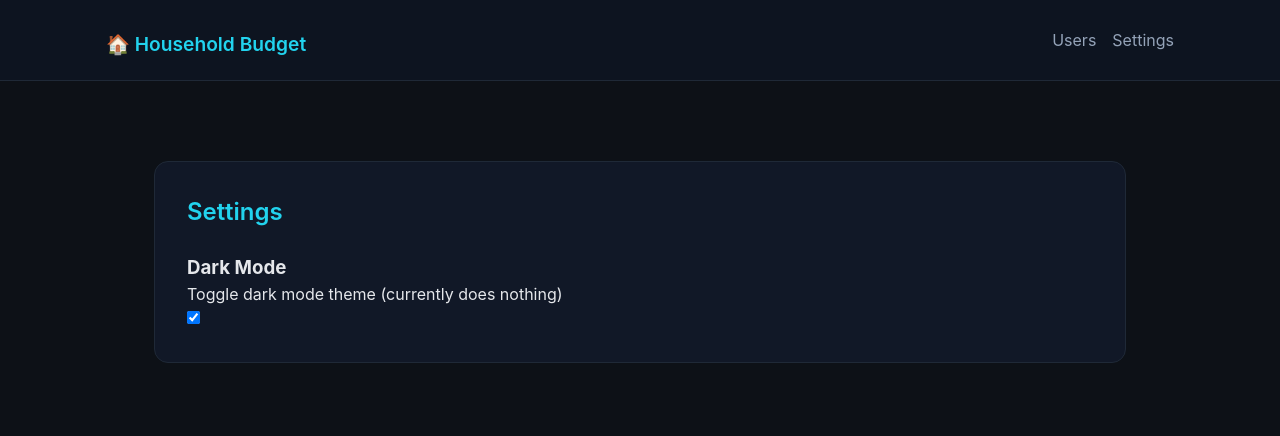
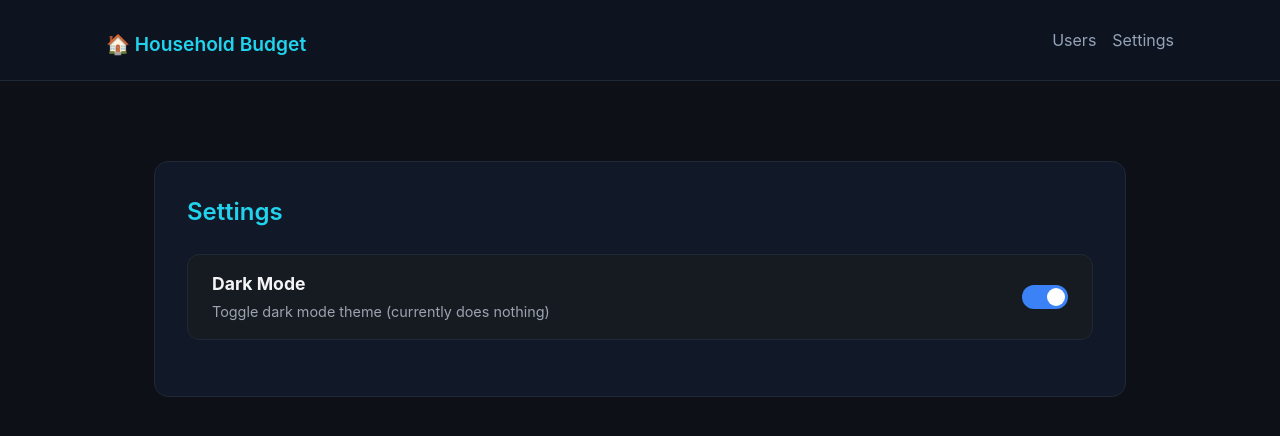
Before and after one commit to LobbyxD/monthly-budget, a React (Vite) app: page /settings in a window 1280 px wide. Shown: the top 436 px of the page. Built offline with nearby package versions, Linux system fonts and the light colour scheme; no server answers.

Commit message:
settings

```diff
--- a/src/style/global.css
+++ b/src/style/global.css
@@ -405,3 +405,67 @@ body {
   transform: translateY(-3px);
   transition: all 0.2s ease;
 }
+
+/* ---------- Settings Toggle ---------- */
+.setting-row {
+  display: flex;
+  justify-content: space-between;
+  align-items: center;
+  background: #161b22;
+  border: 1px solid #1f2937;
+  border-radius: 12px;
+  padding: 1rem 1.5rem;
+  margin-bottom: 1.5rem;
+}
+
+.setting-info h3 {
+  margin: 0;
+  font-size: 1.1rem;
+  color: #f3f4f6;
+}
+.setting-info p {
+  margin: 0.25rem 0 0;
+  font-size: 0.9rem;
+  color: #9ca3af;
+}
+
+/* Pretty on/off switch */
+.switch {
+  position: relative;
+  display: inline-block;
+  width: 46px;
+  height: 24px;
+}
+.switch input {
+  opacity: 0;
+  width: 0;
+  height: 0;
+}
+.slider {
+  position: absolute;
+  cursor: pointer;
+  top: 0;
+  left: 0;
+  right: 0;
+  bottom: 0;
+  background-color: #374151;
+  transition: 0.3s;
+  border-radius: 24px;
+}
+.slider::before {
+  position: absolute;
+  content: "";
+  height: 18px;
+  width: 18px;
+  left: 3px;
+  bottom: 3px;
+  background-color: white;
+  transition: 0.3s;
+  border-radius: 50%;
+}
+.switch input:checked + .slider {
+  background-color: #3b82f6;
+}
+.switch input:checked + .slider::before {
+  transform: translateX(22px);
+}
```
